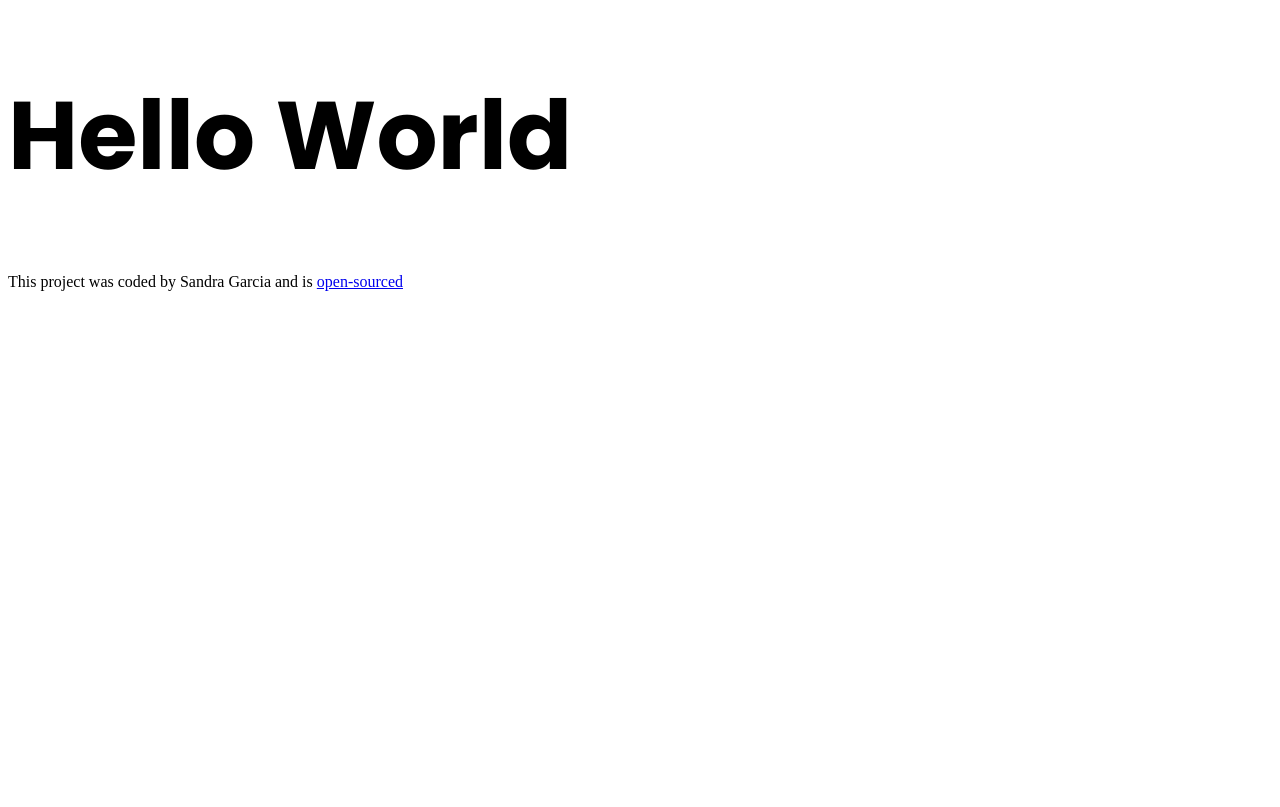
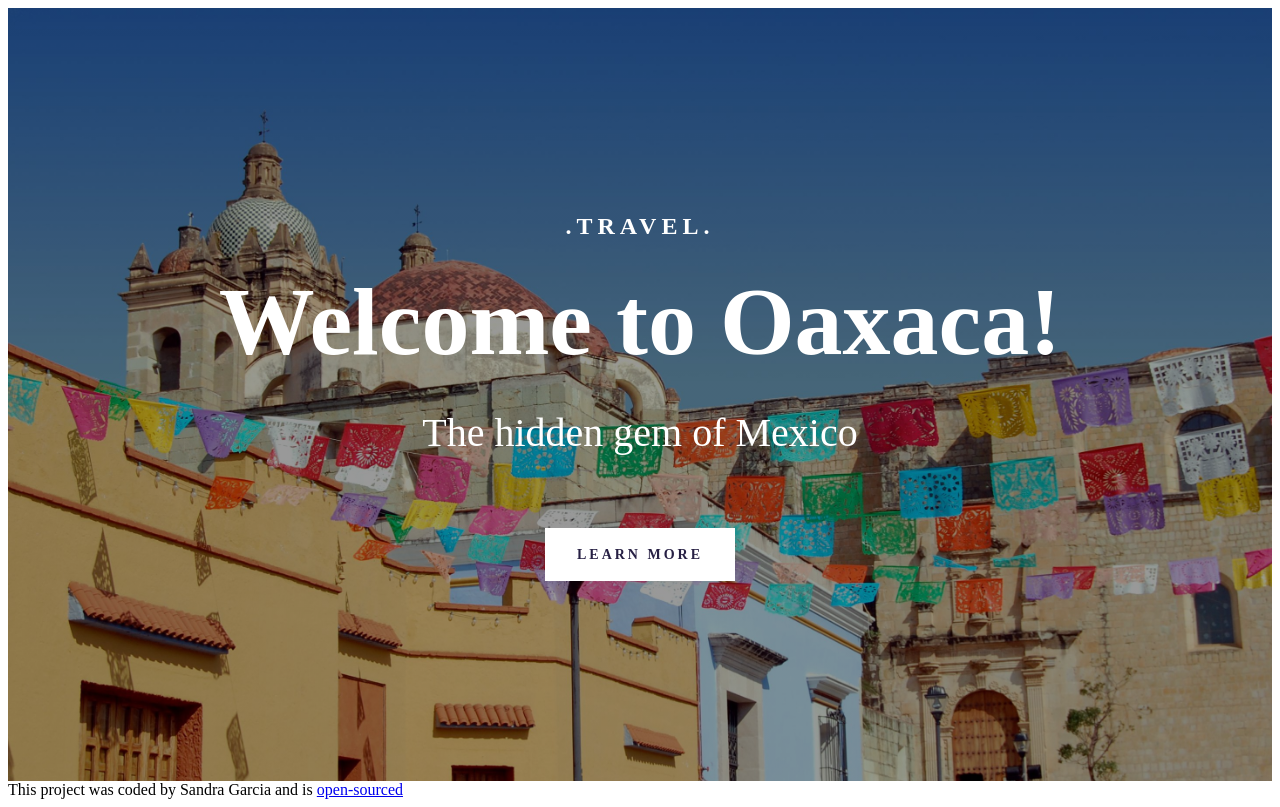
Before and after one commit to Garciasince00/travel-project, a plain HTML site: page index.html in a window 1280 px wide. Drawn offline with Linux system fonts and the light colour scheme.

Commit message:
added header of landing page

```diff
--- a/index.html
+++ b/index.html
@@ -13,12 +13,21 @@
     <link rel="stylesheet" href="src/style.css" />
   </head>
   <body>
-    <h1>Hello World</h1>
-    <footer>
-      This project was coded by Sandra Garcia and is
-      <a href="https://github.com/Garciasince00/travel-project" target="_blank"
-        >open-sourced</a
-      >
-    </footer>
+    <div class="container">
+      <header>
+        <h3>.TRAVEL.</h3>
+        <h1>Welcome to Oaxaca!</h1>
+        <h2>The hidden gem of Mexico</h2>
+        <a href="#more">Learn More</a>
+      </header>
+      <footer>
+        This project was coded by Sandra Garcia and is
+        <a
+          href="https://github.com/Garciasince00/travel-project"
+          target="_blank"
+          >open-sourced</a
+        >
+      </footer>
+    </div>
   </body>
 </html>
--- a/src/style.css
+++ b/src/style.css
@@ -1,6 +1,69 @@
-h1 {
-  font-family: "Poppins", sans-serif;
-  font-size: 96px;
-  font-weight: 700;
-  line-height: 144px;
+body {
+  font-family: "poppins" sans-serif;
 }
+
+.container {
+  max-width: 1400px;
+  margin: 0 auto;
+}
+
+header {
+  background-image: linear-gradient(rgba(0, 0, 0, 0.4), rgba(0, 0, 0, 0.4)),
+    url("../image/Oaxaca.jpg");
+  background-repeat: no-repeat;
+  background-size: cover;
+  color: white;
+  text-align: center;
+  padding: 200px 0;
+}
+
+header h1 {
+    font-size: 96px;
+    font-weight: 700;
+    line-height: 1;
+    margin: 30px 0;
+}
+
+header h2 {
+    font-size: 40px;
+    font-weight: 400;
+    line-height: 1.5;
+}
+
+header h3 {
+    font-size: 24px;
+    font-weight: 900;
+    line-height: 1.5;
+    letter-spacing: 5px;
+    margin: 0;
+}
+
+header a {
+    font-size: 14px;
+    font-weight: 700;
+    line-height: 1.5;
+    text-align: center;
+    letter-spacing: 3px;
+    text-transform: uppercase;
+    background: white;
+    text-decoration: none;
+    color: #272044;
+    padding: 16px 32px;
+    margin-top: 32px;
+    display: inline-block;
+}
+
+@media (max-width: 900px) {
+    header {
+        padding: 60px 0;
+    }
+    header h1 {
+        font-size: 48px;
+    }
+    header h2 {
+        font-size: 20px;
+    }
+    header h3 {
+font-size: 12px;
+    }
+}
```
Also changed, not shown: image/Oaxaca.jpg (added).
